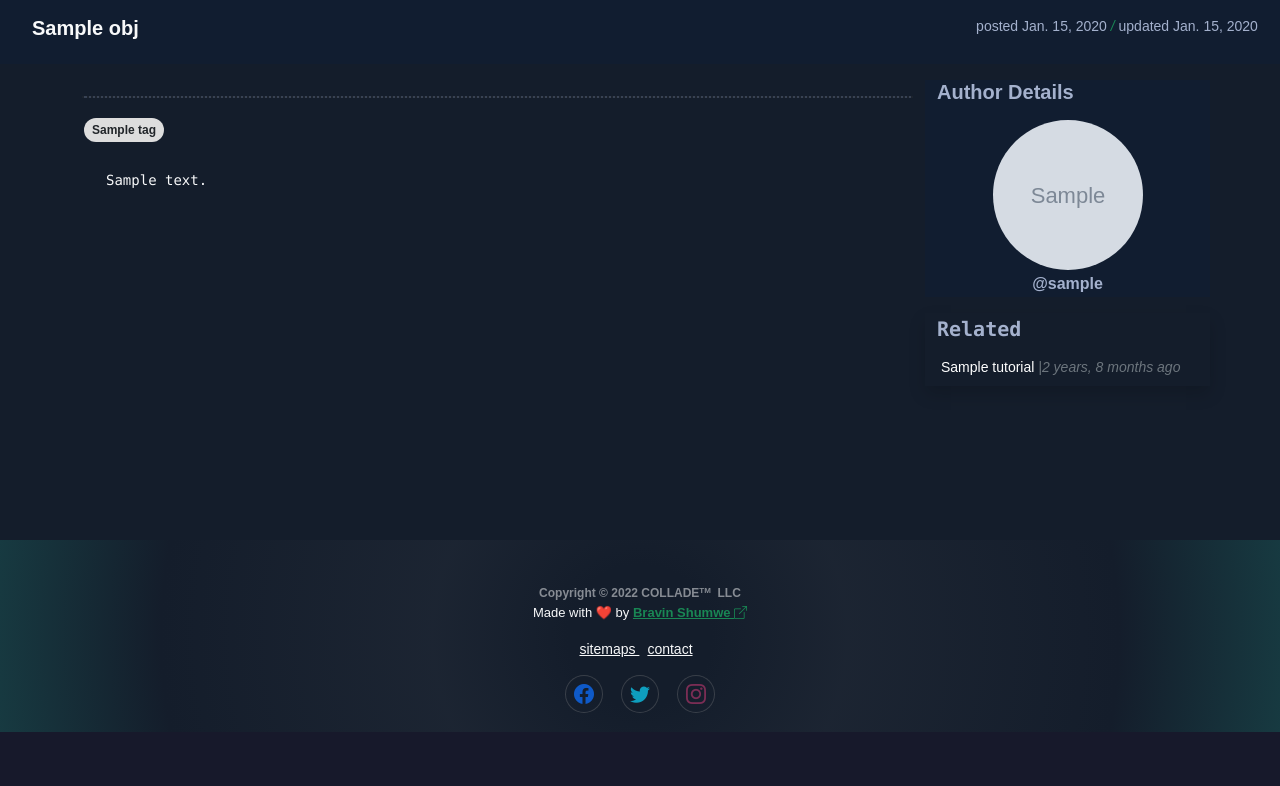
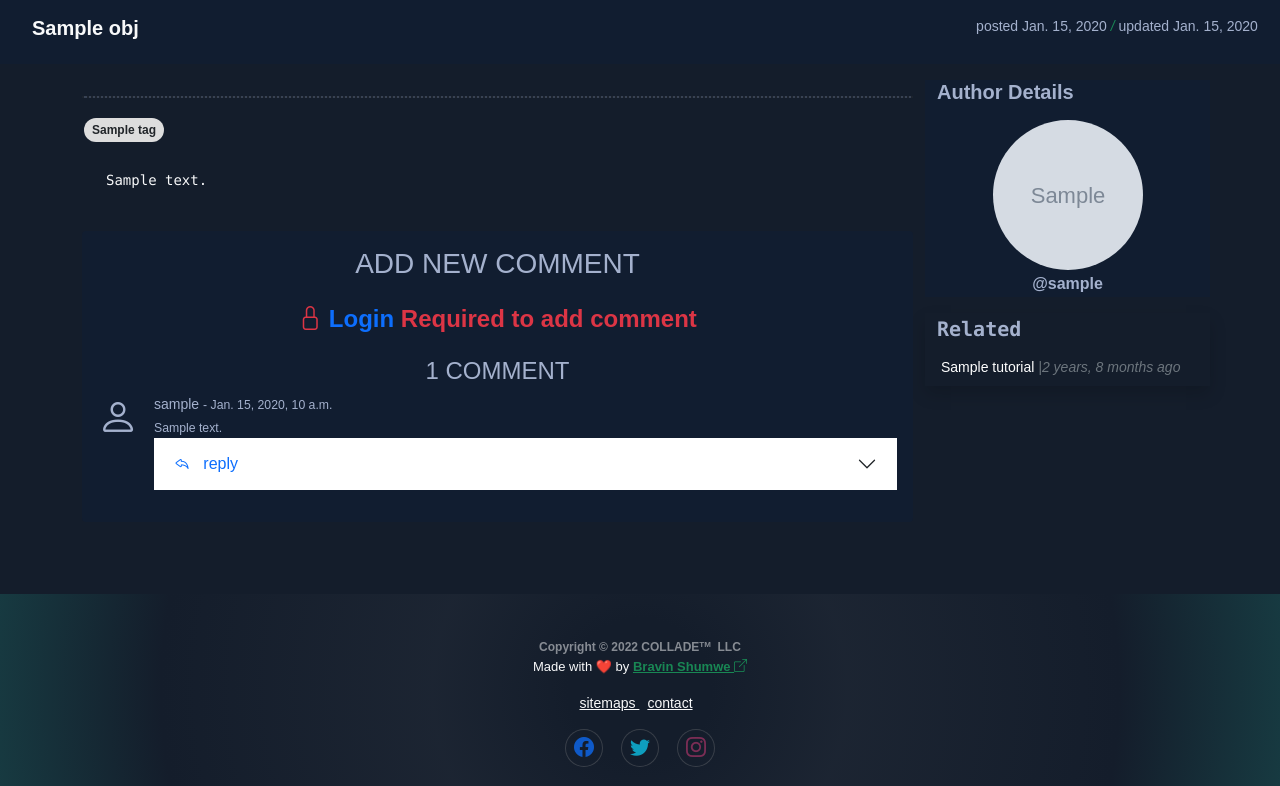
Before and after one commit to shumwe/collade, a Django app: template tutorials/templates/tutorials/tutorial_detail.html in a window 1280 px wide. Shown: the part 68-854 px from the top of the page. Before the commit the page ends 800 px from the top, so only its background shows below. Run offline with Django 4.2, Linux system fonts and the light colour scheme; tables that the repository leaves empty hold one stand-in row (values such as "Sample post"); the template is opened without the code that fills it: values that come from a table or form of the project are taken from there, most other values are stand-ins (such as "Sample title", 1, 10 or a date in 2020); grey boxes marked "Sample" are stand-in pictures; some libraries are stand-ins or nearby versions.

Commit message:
comment form rendering with replies

```diff
--- /dev/null
+++ b/tutorials/templates/tutorials/includes/comments.html
@@ -0,0 +1,97 @@
+{% load crispy_forms_tags %}
+<!-- comments -->
+<div class="card bg-body-light mb-4 border-0 mt-3">
+    <div class="card-body">
+        <h3 class="text-uppercase text-center">Add new comment </h3>
+        <!-- comment form -->
+        <div class="col-sm-12 d-flex justify-content-center">
+            {% if user.is_authenticated %}
+            <form class="mb-4" method="post" id="main_form">
+                {% csrf_token %}
+                <div>
+                    {{ comment_form.message|as_crispy_field}}
+                </div>
+                <div class="d-flex justify-content-center">
+                    <input type="submit" value="Post" class="btn btn-outline-info btn-sm"/>
+                </div>
+            </form>
+            {% else %}
+            <h4 class="fw-bold text-danger mt-3 mb-4"> <em class="bi bi-lock"></em>
+                <a href="{% url 'account_login' %}" class="text-decoration-none">Login</a> Required to add comment
+            </h4>
+            {% endif %}
+        </div>
+        <!-- num comments -->
+        <h4 class="text-uppercase text-center">{{comments.count}} comment{{comments.count|pluralize}}</h4>
+        <!-- list comments -->
+        <div class="comments">
+            {% for comment in comments %}
+            {% if comment.is_parent %}
+            <div class="d-flex flex-start mb-3">
+                <span class="rounded-circle shadow-1-strong me-3">
+                    <em class="bi bi-person display-6"></em>
+                </span>
+                <div class="flex-grow-1 flex-shrink-1">
+                    <div class="d-flex justify-content-between align-items-center">
+                        <p class="mb-1">
+                            {{comment.user.username}} <span class="small"> - {{comment.created}}</span>
+                        </p>
+                    </div>
+                    <p class="small mb-0">{{comment.message}}</p>
+                    <!-- reply accordion -->
+                    <div class="accordion accordion-flush" id="accordionFlushReply">
+                        <div class="accordion-item">
+                            <h3 class="accordion-header" id="flush-heading{{comment.pk}}">
+                                <button class="accordion-button collapsed text-primary" type="button" data-bs-toggle="collapse" data-bs-target="#flush-collapse-{{comment.pk}}" aria-expanded="false" aria-controls="flush-collapse-{{comment.pk}}">
+                                    <em class="bi bi-reply"> </em> &nbsp;&nbsp; reply
+                                </button>
+                            </h3>
+                            <div id="flush-collapse-{{comment.pk}}" class="accordion-collapse collapse" aria-labelledby="flush-heading{{comment.pk}}" data-bs-parent="#accordionFlushReply">
+                                <div class="accordion-body">
+                                    {% if user.is_authenticated %}
+                                    <form method="POST" id="main_form" class="comment_form">
+                                        {% csrf_token %}
+                                        <div>
+                                            {{comment_form.message|as_crispy_field}}
+                                        </div>
+                                        <input type="hidden" value="{{comment.pk}}" name="parent"/>
+                                        <div class="d-flex justify-content-center">
+                                            <input type="submit" value="reply" class="btn btn-primary btn-sm">
+                                        </div>
+                                    </form>
+                                    {% else %}
+                                    <span class="text-danger fw-bold"><em class="bi-lock"></em>
+                                        <a href="{% url 'account_login' %}" class="text-decoration-none">Login</a> Required to reply
+                                    </span>
+                                    {% endif %}
+                                </div>
+                            </div>
+                        </div>
+                    </div>
+                </div>
+            </div>
+            {% endif %}
+            <!-- start reply list -->
+            {% for reply in comment.children %}
+            <div class="d-flex flex-start mt-2 ms-5 mb-3">
+                <div class="vr"></div>
+                <a class="me-3" title="{{reply.user.username}}" href="#">
+                    <span class="rounded-circle shadow-1-strong me-3">
+                        <em class="bi bi-person display-6"></em>
+                    </span>
+                </a>
+                <div class="flex-grow-1 flex-shrink-1">
+                    <div class="d-flex justify-content-between align-items-center">
+                        <p class="mb-1">{{reply.user.username}} <span class="small"> - {{reply.created}}</span></p>
+                    </div>
+                    <p class="mb-1">{{reply.user.username}}</p>
+                </div>
+            </div>
+            {% endfor %}
+            <!-- end reply lists-->
+            {% endfor %}
+        </div>
+        <!-- end comment list -->
+    </div>
+</div>
+<!-- end comments -->
--- a/tutorials/templates/tutorials/tutorial_detail.html
+++ b/tutorials/templates/tutorials/tutorial_detail.html
@@ -56,6 +56,9 @@
             <div class="p-4 text-family text-light">
                 {{obj.content|safe}}
             </div>
+            <div class="mt-3">
+                {% include 'tutorials/includes/comments.html' %}
+            </div>
         </div>
         <div class="col-sm-3">
             <div class="row bg-body-light">
```
Also changed, not shown: tutorials/views.py (+19 -1 lines).
